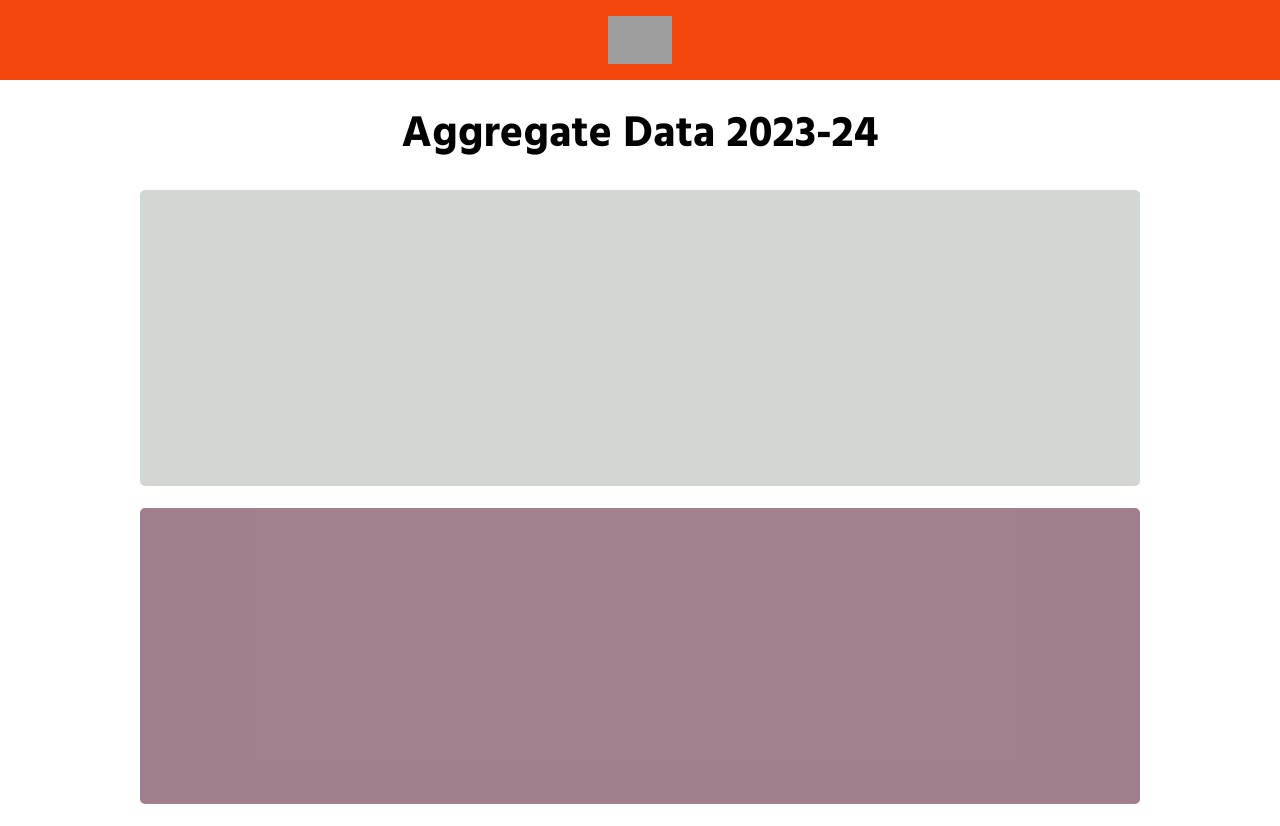
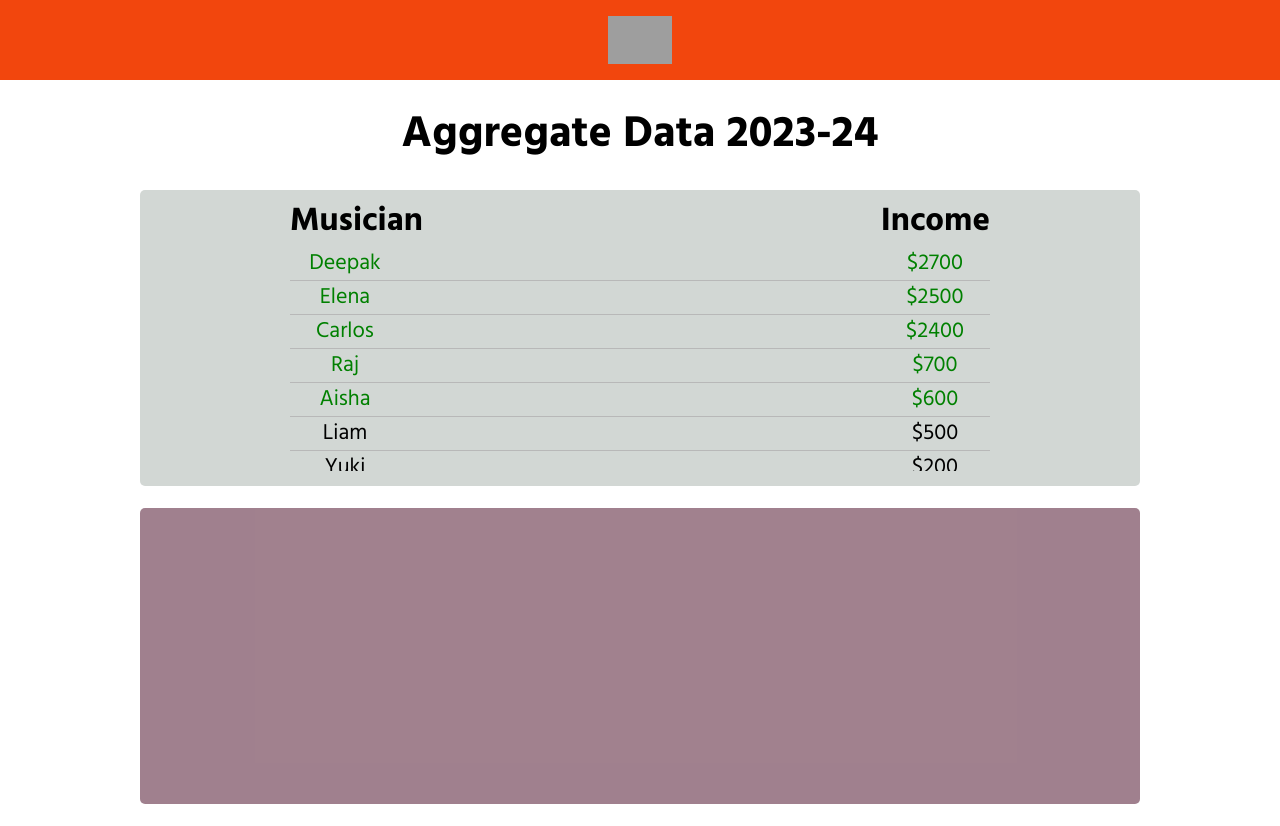
Before and after one commit to RickV85/gig-boss-interview, a React (Vite) app: page /aggregate in a window 1280 px wide. Built offline with nearby package versions, Linux system fonts and the light colour scheme; grey boxes are pictures that could not be loaded; the HTML template or start-up script is replaced by a standard one.

Commit message:
Create AllMemAggregate logic and display

```diff
--- a/src/components/AggregateDisplay/AggregateData.css
+++ b/src/components/AggregateDisplay/AggregateData.css
@@ -1,6 +1,6 @@
 .all-mem-agg-section,
 .total-agg-section {
-  min-height: 37vh;
+  height: 37vh;
   width: 100%;
   max-width: 1000px;
   border-radius: 5px;
@@ -8,6 +8,42 @@
 
 .all-mem-agg-section {
   background-color: #d2d7d4;
+  display: flex;
+  flex-direction: column;
+  align-items: center;
+  justify-content: center;
+}
+
+.all-mem-agg-container {
+  width: 85%;
+  max-width: 700px;
+  height: 95%;
+  display: flex;
+  flex-direction: column;
+  align-items: center;
+}
+
+.all-mem-agg-header {
+  display: flex;
+  justify-content: space-between;
+  width: 100%;
+}
+
+.all-mem-agg-display {
+  overflow-y: scroll;
+  height: 28vh;
+  width: 100%;
+}
+
+.mem-agg-income-div {
+  display: flex;
+  justify-content: space-between;
+  text-align: center;
+  border-bottom: 1px solid #b8b8b8;
+}
+
+.mem-agg-income {
+  width: 5rem;
 }
 
 .total-agg-section {
--- a/src/components/AllMemAggregate/AllMemAggregate.jsx
+++ b/src/components/AllMemAggregate/AllMemAggregate.jsx
@@ -1,10 +1,38 @@
 import { array } from "prop-types";
 
 export default function AllMemAggregate({ memArr }) {
+  const createDispElementsFromMemArr = () => {
+    if (memArr?.length) {
+      const memberElements = memArr.map((mem, i) => {
+        let memClass = "mem-agg-income";
+        // Create styled elements to highlight users with >= $600 income
+        if (mem.income >= 600) {
+          memClass += " over-600";
+        }
+        return (
+          <div className="mem-agg-income-div" key={`memAggInc-${i}`}>
+            <p className={memClass}>{`${mem.name}`}</p>
+            <p className={memClass}>{`$${mem.income}`}</p>
+          </div>
+        );
+      });
+      return memberElements;
+    }
+  };
+
   return (
     <section className="all-mem-agg-section">
+      <div className="all-mem-agg-container">
+        <header className="all-mem-agg-header">
+          <h2>Musician</h2>
+          <h2>Income</h2>
+        </header>
+        <div className="all-mem-agg-display">
+          {createDispElementsFromMemArr()}
+        </div>
+      </div>
     </section>
-  )
+  );
 }
 
 AllMemAggregate.propTypes = {
```
